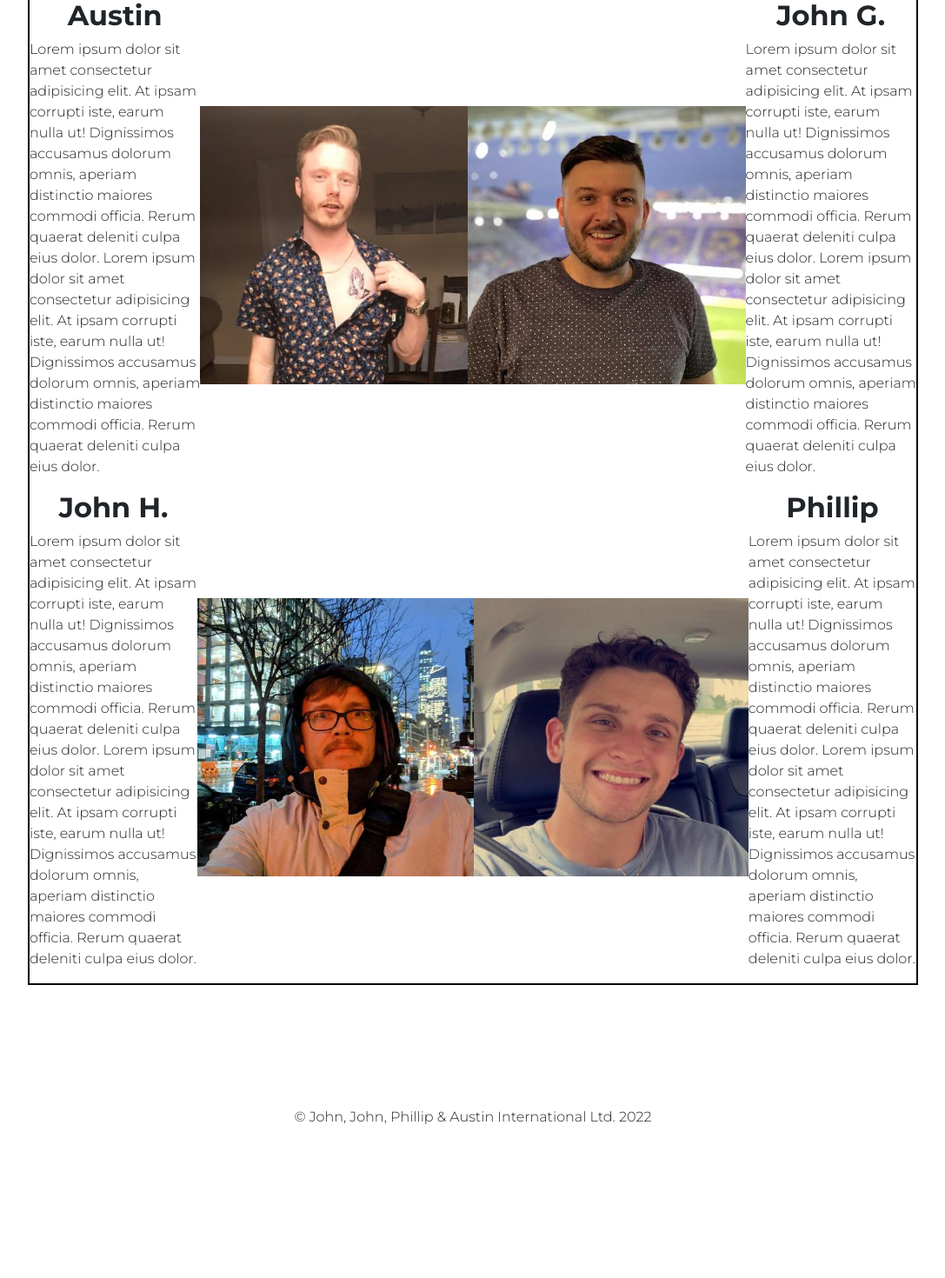
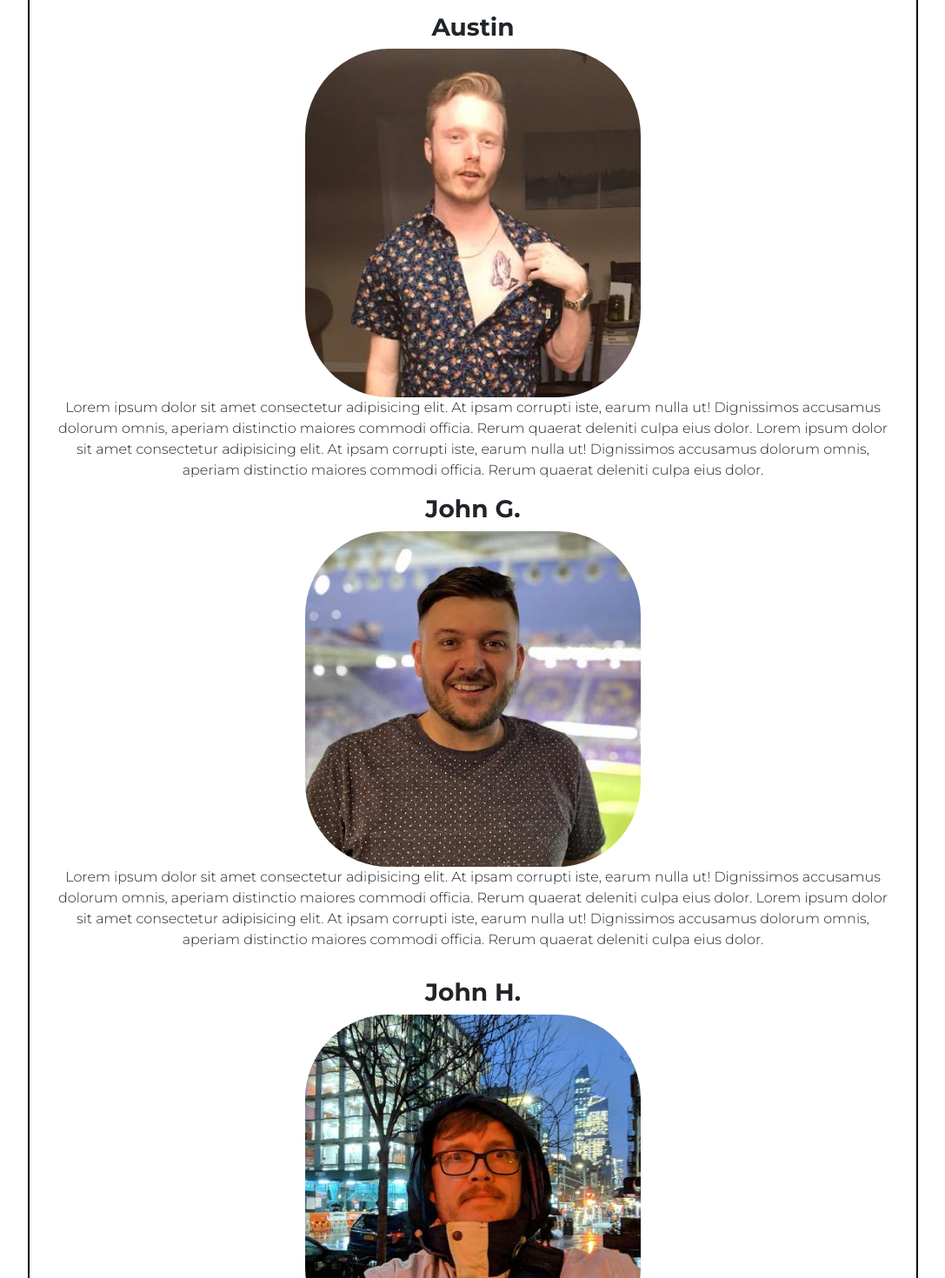
Before and after one commit to Guzzemetti/private-practice, a React (Create React App) app in the folder client/: page /about in a window 1280 px wide. Shown: the part 220-1690 px from the top of the page at 87% size, without its empty margins (96-1183 px from the left). Before the commit the page ends 1533 px from the top, so only its background shows below. Built offline with nearby package versions, Linux system fonts and the light colour scheme.

Commit message:
Updated styling for about us page. Images scale with screen size and layout has been updated

```diff
--- a/client/package.json
+++ b/client/package.json
@@ -21,7 +21,7 @@
     "web-vitals": "^0.2.4"
   },
   "scripts": {
-    "start": "react-scripts start",
+    "start": "react-scripts --openssl-legacy-provider start",
     "build": "react-scripts build",
     "test": "react-scripts test",
     "eject": "react-scripts eject"
--- a/client/src/components/About/About.js
+++ b/client/src/components/About/About.js
@@ -16,44 +16,33 @@ const About = () => {
         <>
             <div className="top-level-div">
                 <div className="main-container">
-
                     <h1>About Us</h1>
-
                     <div className="row">
-                        {/* Top half of page */}
                         <div className="col">
-                            {/* ------------------------------------- */}
                             <div className="aboutMe">
-                                <h2>Austin</h2>
-                                <p>Lorem ipsum dolor sit amet consectetur adipisicing elit. At ipsam corrupti iste, earum nulla ut! Dignissimos accusamus dolorum omnis, aperiam distinctio maiores commodi officia. Rerum quaerat deleniti culpa eius dolor. Lorem ipsum dolor sit amet consectetur adipisicing elit. At ipsam corrupti iste, earum nulla ut! Dignissimos accusamus dolorum omnis, aperiam distinctio maiores commodi officia. Rerum quaerat deleniti culpa eius dolor.</p>
+                                <div className="aboutText">
+                                    <h3>Austin</h3>
+                                    <img src={Austin} alt="Austin" />
+                                    <p>Lorem ipsum dolor sit amet consectetur adipisicing elit. At ipsam corrupti iste, earum nulla ut! Dignissimos accusamus dolorum omnis, aperiam distinctio maiores commodi officia. Rerum quaerat deleniti culpa eius dolor. Lorem ipsum dolor sit amet consectetur adipisicing elit. At ipsam corrupti iste, earum nulla ut! Dignissimos accusamus dolorum omnis, aperiam distinctio maiores commodi officia. Rerum quaerat deleniti culpa eius dolor.</p>
+                                    {/* ------------------------------------------ */}
+                                    <h3>John G.</h3>
+                                    <img src={JohnG} alt="JohnG" />
+                                    <p>Lorem ipsum dolor sit amet consectetur adipisicing elit. At ipsam corrupti iste, earum nulla ut! Dignissimos accusamus dolorum omnis, aperiam distinctio maiores commodi officia. Rerum quaerat deleniti culpa eius dolor. Lorem ipsum dolor sit amet consectetur adipisicing elit. At ipsam corrupti iste, earum nulla ut! Dignissimos accusamus dolorum omnis, aperiam distinctio maiores commodi officia. Rerum quaerat deleniti culpa eius dolor.</p>
+                                </div>
                             </div>
-                            {/* ------------------------------------- */}
-                            <img src={Austin} alt="Austin" />
-                            <img src={JohnG} alt="JohnG" />
-                            {/* **************************************** */}
+                        </div>
+                        <div className="col">
                             <div className="aboutMe">
-                                <h2>John G.</h2>
-                                <p>Lorem ipsum dolor sit amet consectetur adipisicing elit. At ipsam corrupti iste, earum nulla ut! Dignissimos accusamus dolorum omnis, aperiam distinctio maiores commodi officia. Rerum quaerat deleniti culpa eius dolor. Lorem ipsum dolor sit amet consectetur adipisicing elit. At ipsam corrupti iste, earum nulla ut! Dignissimos accusamus dolorum omnis, aperiam distinctio maiores commodi officia. Rerum quaerat deleniti culpa eius dolor.</p>
+                                <div className="aboutText">
+                                    <h3>John H.</h3>
+                                    <img src={JohnH} alt="JohnH" />
+                                    <p>Lorem ipsum dolor sit amet consectetur adipisicing elit. At ipsam corrupti iste, earum nulla ut! Dignissimos accusamus dolorum omnis, aperiam distinctio maiores commodi officia. Rerum quaerat deleniti culpa eius dolor. Lorem ipsum dolor sit amet consectetur adipisicing elit. At ipsam corrupti iste, earum nulla ut! Dignissimos accusamus dolorum omnis, aperiam distinctio maiores commodi officia. Rerum quaerat deleniti culpa eius dolor.</p>
+                                    {/* ------------------------------------------ */}
+                                    <h3>Phillip</h3>
+                                    <img src={Phillip} alt="Phillip" />
+                                    <p>Lorem ipsum dolor sit amet consectetur adipisicing elit. At ipsam corrupti iste, earum nulla ut! Dignissimos accusamus dolorum omnis, aperiam distinctio maiores commodi officia. Rerum quaerat deleniti culpa eius dolor. Lorem ipsum dolor sit amet consectetur adipisicing elit. At ipsam corrupti iste, earum nulla ut! Dignissimos accusamus dolorum omnis, aperiam distinctio maiores commodi officia. Rerum quaerat deleniti culpa eius dolor.</p>
+                                </div>
                             </div>
-                            {/* **************************************** */}
-                        </div>
-
-                        {/* Bootom half of page */}
-                        <div className="col">
-                            {/* ------------------------------------- */}
-                            <div className="aboutMe">
-                                <h2>John H.</h2>
-                                <p>Lorem ipsum dolor sit amet consectetur adipisicing elit. At ipsam corrupti iste, earum nulla ut! Dignissimos accusamus dolorum omnis, aperiam distinctio maiores commodi officia. Rerum quaerat deleniti culpa eius dolor. Lorem ipsum dolor sit amet consectetur adipisicing elit. At ipsam corrupti iste, earum nulla ut! Dignissimos accusamus dolorum omnis, aperiam distinctio maiores commodi officia. Rerum quaerat deleniti culpa eius dolor.</p>
-                            </div>
-                            {/* ------------------------------------- */}
-                            <img src={JohnH} alt="JohnH" />
-                            <img src={Phillip} alt="Phillip" />
-                            {/* **************************************** */}
-                            <div className="aboutMe">
-                                <h2>Phillip</h2>
-                                <p>Lorem ipsum dolor sit amet consectetur adipisicing elit. At ipsam corrupti iste, earum nulla ut! Dignissimos accusamus dolorum omnis, aperiam distinctio maiores commodi officia. Rerum quaerat deleniti culpa eius dolor. Lorem ipsum dolor sit amet consectetur adipisicing elit. At ipsam corrupti iste, earum nulla ut! Dignissimos accusamus dolorum omnis, aperiam distinctio maiores commodi officia. Rerum quaerat deleniti culpa eius dolor.</p>
-                            </div>
-                            {/* **************************************** */}
                         </div>
                     </div>
                 </div>
--- a/client/src/components/About/aboutStyle.css
+++ b/client/src/components/About/aboutStyle.css
@@ -9,6 +9,7 @@
 .main-container{
     width: 80%;
     border: 2px solid black;
+    border-radius: 25px;
     margin: 5rem;
     display: flex;
     flex-direction: column;
@@ -17,21 +18,47 @@
 
 .col{
     display: flex;
-    align-items: center;
+    justify-content: center;
 }
 
+/* this is made redundant with .aboutText
 .aboutMe{
-    display: flex;
-    flex-direction: column;
-    align-items: center;
+
+} */
+
+.aboutText{
+    margin: 1rem;
+    text-align: center;
 }
 
 /* !! Still need to make images responsive !! */
 img{
-    height: 20rem;
-    width: 20rem;
+    width: 60%;
+    border-radius: 25%;
 }
 
-h1, h2{
+h1, h3{
     font-weight: bold;
 }
+
+
+#pics{
+    display: flex;
+    flex-wrap: wrap;
+}
+
+@media only screen and (max-width: 1366px) {
+    img{
+        width: 40%;
+    }
+    .row{
+        width: 100%;
+        flex-direction: column;
+    }
+  }
+
+  @media only screen and (max-width: 768px) {
+    img{
+        width: 100%;
+    }
+  }
```
Also changed, not shown: 1 other file (tests, documents, lock files or other folders).
